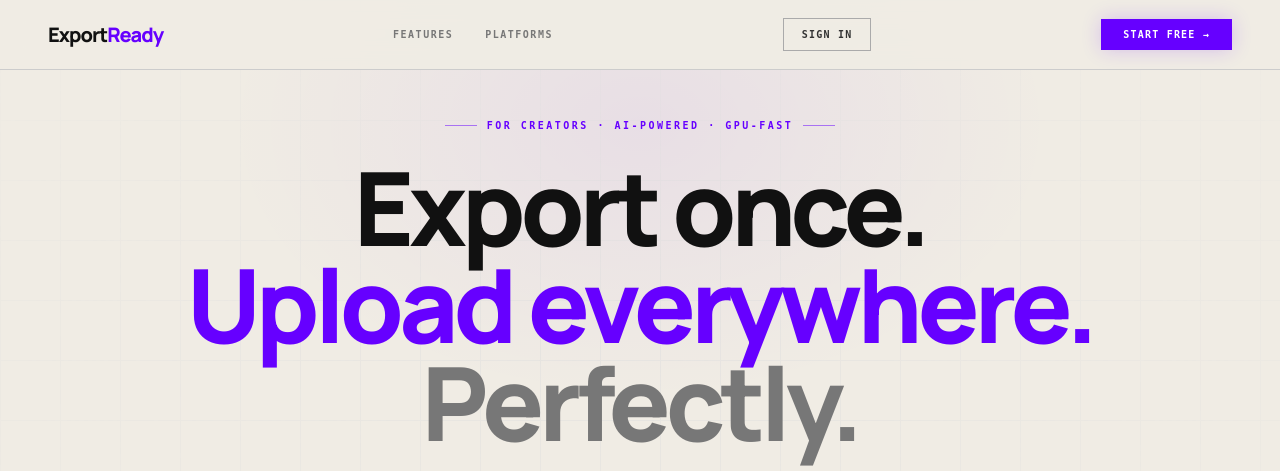
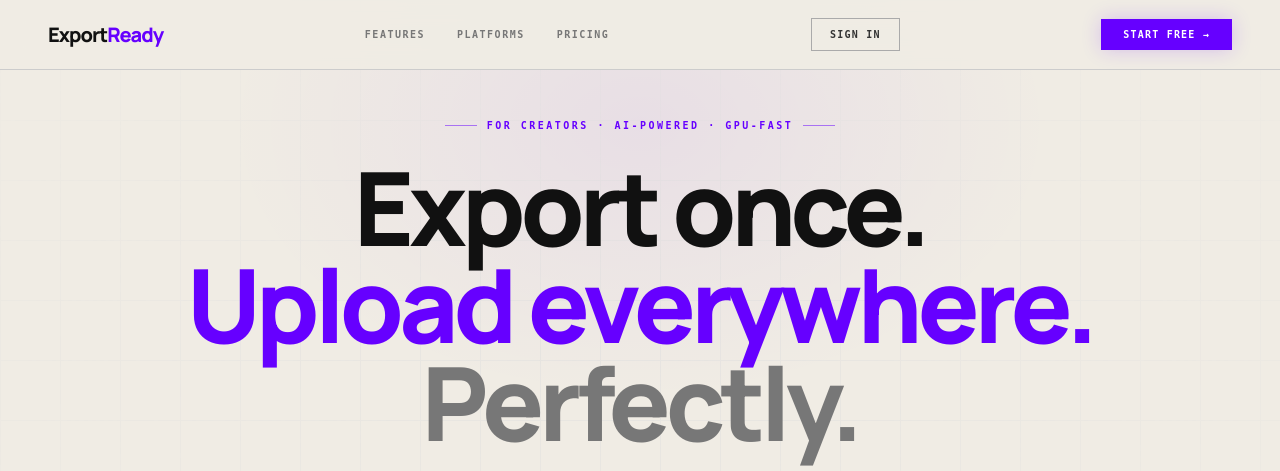
Before and after one commit to iamjeffdoria/converter, a Django app: page / in a window 1280 px wide. Shown: the top 471 px of the page. Run offline with Django 5.2, Linux system fonts and the light colour scheme; some libraries are stand-ins or nearby versions.

Commit message:
with pricing again

```diff
--- a/templates/converter/index.html
+++ b/templates/converter/index.html
@@ -39,10 +39,10 @@
 
       <div class="nav-divider"></div>
 
-      <!-- <a href="/pricing/" class="pricing-link">
+      <a href="/pricing/" class="pricing-link">
         <span class="pulse-dot"></span>
         Credits & Pricing
-      </a> -->
+      </a>
 
       {% if user.is_authenticated %}
         <a href="#" onclick="openHistoryModal(); return false;" class="nav-btn nav-btn-ghost">📋 History</a>
--- a/templates/converter/landing_page.html
+++ b/templates/converter/landing_page.html
@@ -18,7 +18,7 @@
   <div class="nav-links">
     <a href="#features">Features</a>
     <a href="#platforms">Platforms</a>
-    <!-- <a href="#pricing">Pricing</a> -->
+    <a href="#pricing">Pricing</a>
   </div>
   <a href="/login/" class="nav-sign-in">Sign In</a>
   <a href="/login/" class="nav-cta">Start Free →</a>
```
